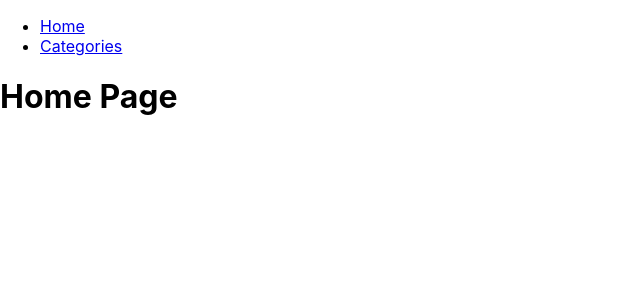
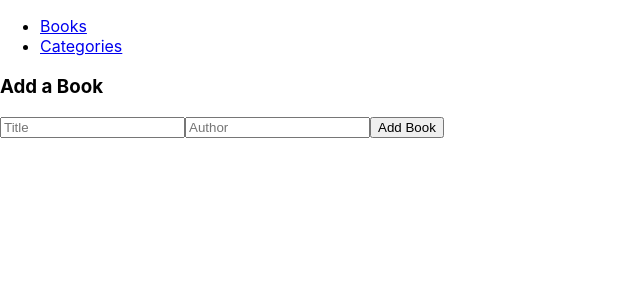
Before and after one commit to ShaliniNayan/bookstore, a React (Create React App) app: page / in a window 1280 px wide. Shown: the top 300 px of the page, without its empty margins (0-640 px from the left). Built offline with nearby package versions, Linux system fonts and the light colour scheme.

Commit message:
Update routes display the component that contains all the books

```diff
--- a/src/components/BookForm.js
+++ b/src/components/BookForm.js
@@ -1,41 +1,45 @@
 import React, { useState } from 'react';
 import PropTypes from 'prop-types';
 
-function BookForm({ onSubmit }) {
+function BookForm({ onAdd }) {
   const [title, setTitle] = useState('');
   const [author, setAuthor] = useState('');
-  const [price, setPrice] = useState('');
 
-  const handleSubmit = (e) => {
+  const handleAddBook = (e) => {
     e.preventDefault();
-    onSubmit({ title, author, price });
+    onAdd({ title, author });
     setTitle('');
     setAuthor('');
-    setPrice('');
   };
 
   return (
-    <form onSubmit={handleSubmit}>
+    <form onSubmit={handleAddBook}>
       <h3>Add a Book</h3>
       <label htmlFor="title">
-        Title:
-        <input type="text" id="title" value={title} onChange={(e) => setTitle(e.target.value)} />
+        <input
+          type="text"
+          id="title"
+          placeholder="Title"
+          value={title}
+          onChange={(e) => setTitle(e.target.value)}
+        />
       </label>
       <label htmlFor="author">
-        Author:
-        <input type="text" id="author" value={author} onChange={(e) => setAuthor(e.target.value)} />
+        <input
+          type="text"
+          id="author"
+          placeholder="Author"
+          value={author}
+          onChange={(e) => setAuthor(e.target.value)}
+        />
       </label>
-      <label htmlFor="price">
-        Price:
-        <input type="text" id="price" value={price} onChange={(e) => setPrice(e.target.value)} />
-      </label>
-      <button type="submit">Submit</button>
+      <button type="submit">Add Book</button>
     </form>
   );
 }
 
 BookForm.propTypes = {
-  onSubmit: PropTypes.func.isRequired,
+  onAdd: PropTypes.func.isRequired,
 };
 
 export default BookForm;
--- /dev/null
+++ b/src/components/Books.js
@@ -0,0 +1,26 @@
+import React, { useState } from 'react';
+import Book from './Book';
+import BookForm from './BookForm';
+
+function Books() {
+  const [books, setBooks] = useState([]);
+
+  const handleAddBook = (newBook) => {
+    setBooks([...books, newBook]);
+  };
+
+  const handleDeleteBook = (id) => {
+    setBooks(books.filter((book) => book.id !== id));
+  };
+
+  return (
+    <div>
+      {books.map((book) => (
+        <Book key={book.id} book={book} onDelete={handleDeleteBook} />
+      ))}
+      <BookForm onSubmit={handleAddBook} />
+    </div>
+  );
+}
+
+export default Books;
--- a/src/components/HomePage.js
+++ b/src/components/HomePage.js
@@ -1,10 +1,9 @@
 import React from 'react';
+import Books from './Books';
 
 function HomePage() {
   return (
-    <div>
-      <h1>Home Page</h1>
-    </div>
+    <Books />
   );
 }
 
--- a/src/components/Navigation.js
+++ b/src/components/Navigation.js
@@ -6,7 +6,7 @@ function Navigation() {
     <nav>
       <ul>
         <li>
-          <Link to="/">Home</Link>
+          <Link to="/">Books</Link>
         </li>
         <li>
           <Link to="/categories">Categories</Link>
```
Also changed, not shown: src/components/Book.js (+4 -4 lines), src/components/BookList.js (+4 -4 lines).
